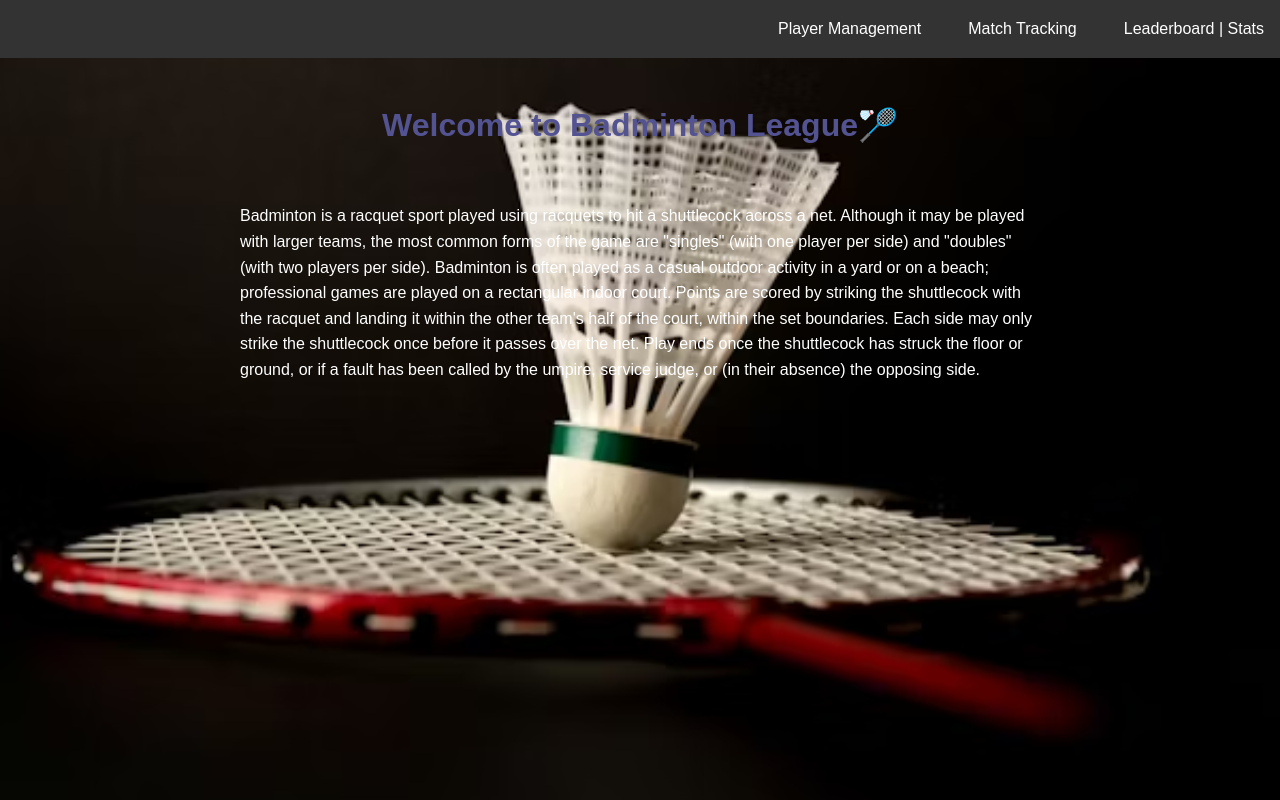
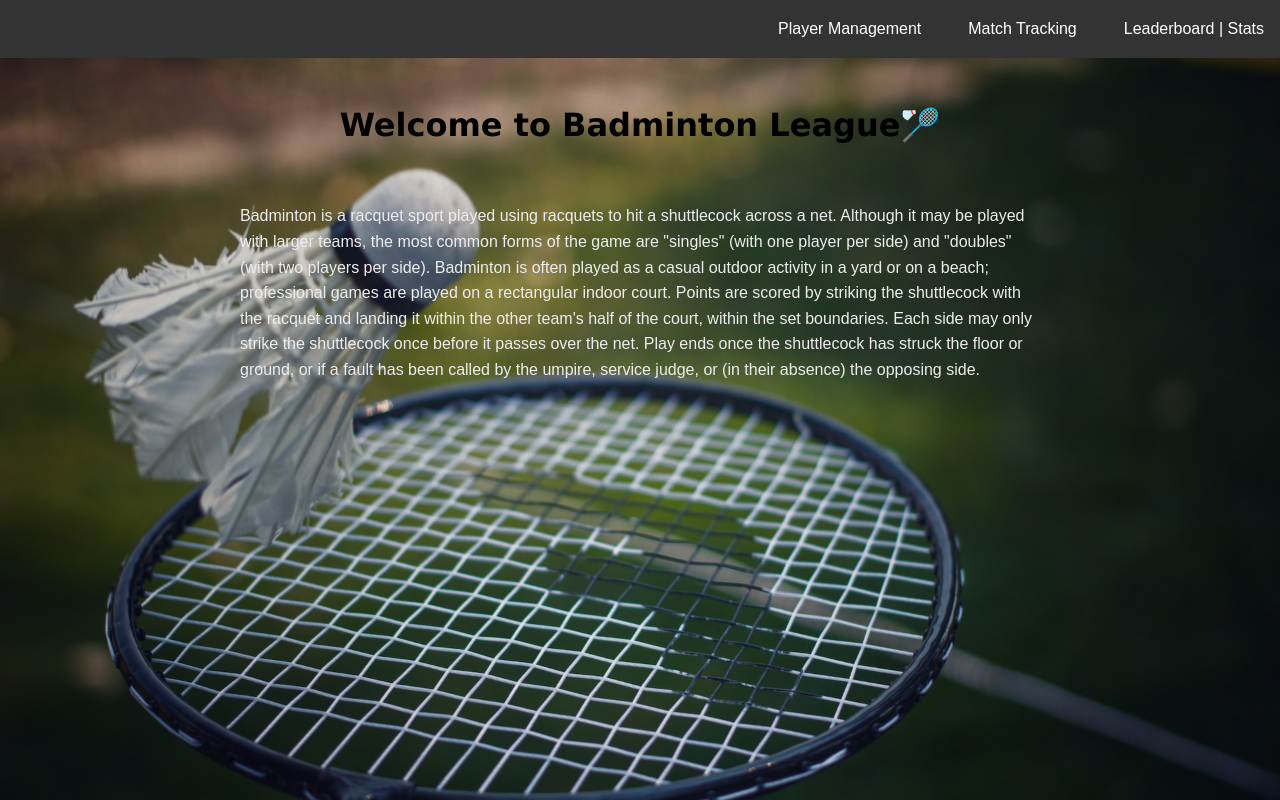
Before and after one commit to Vigneshkumar8610/badminton-league-new, a plain HTML site: page index.html in a window 1280 px wide. Drawn offline with Linux system fonts and the light colour scheme.

Commit message:
badminton page created

```diff
--- a/index.html
+++ b/index.html
@@ -5,13 +5,14 @@
     <meta charset="UTF-8">
     <meta name="viewport" content="width=device-width, initial-scale=1.0">
     <link rel="stylesheet" href="style.css">
+    <link rel="icon" href="images/download.jpg">
     <title>Badminton League</title>
       <style>
     body {
       font-family: Arial, sans-serif;
       margin: 0;
       padding: 0;
-      color: #ffffff;
+      color: #ededed;
     }
 
     nav {
@@ -44,8 +45,10 @@
     }
 
     h1 {
-      color: #535392;
+      color: #000000;
       margin-top: 30px;
+      font-family: Verdana, Geneva, Tahoma, sans-serif;
+
     }
 
     p {
--- a/style.css
+++ b/style.css
@@ -1,6 +1,6 @@
 body {
-    color: white;
-    background-image: url('images/bgImg.jpg');
+    color: rgb(184, 118, 118);
+    background-image: url('images/bgimg\ \(2\).jpg');
     background-blend-mode: lighten;
     background-repeat: no-repeat;
     background-size: cover;
```
Also changed, not shown: leaderBoard.html (+1 -1 lines), matchTracking.html (+4 -2 lines), player.html (+3 -1 lines), script.js (+2 -12 lines), images/bgImg.jpg (deleted), images/bgimg (2).jpg (added), images/download.jpg (added).
